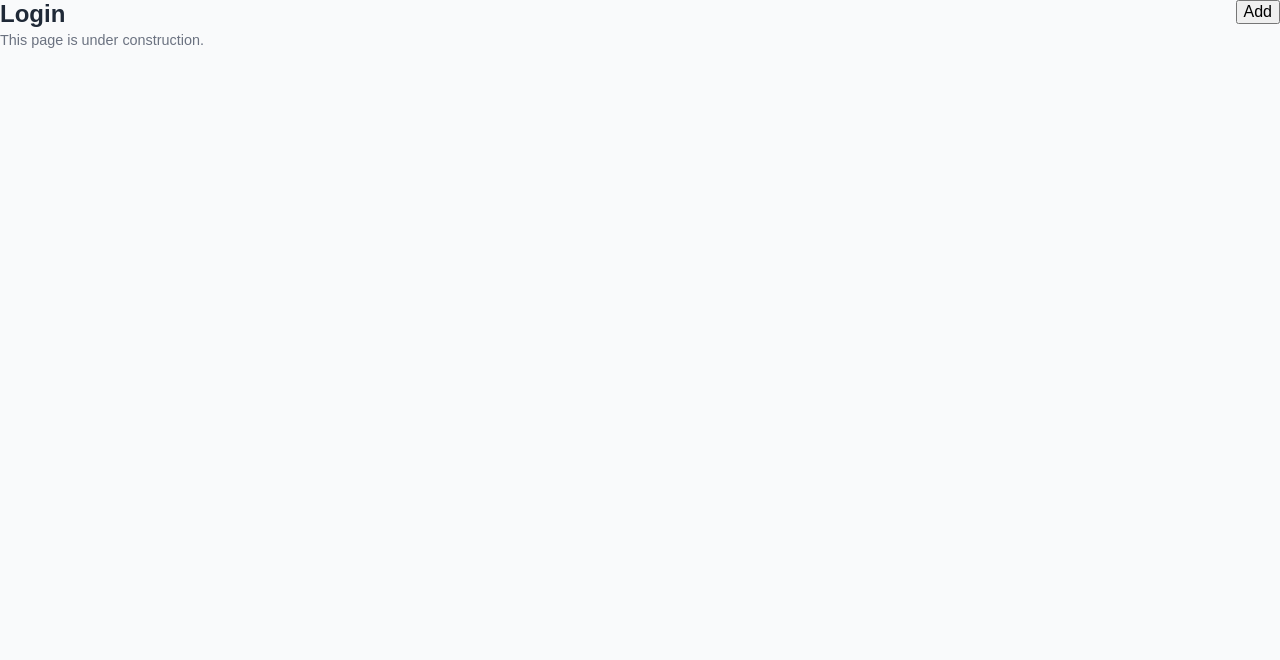
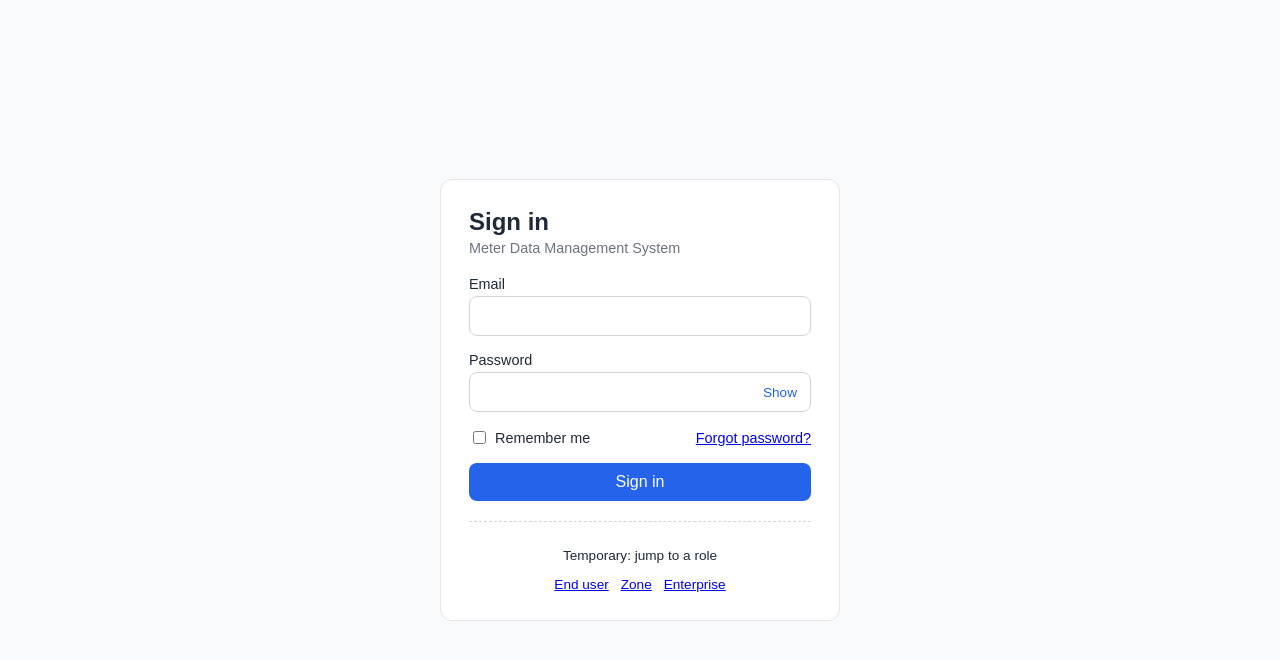
Before and after one commit to Rohithraj16/MDMS, a React (Vite) app: page /login in a window 1280 px wide. Shown: the top 660 px of the page. Built offline with nearby package versions, Linux system fonts and the light colour scheme.

Commit message:
feat: add login, forgot password and reset password pages

```diff
--- /dev/null
+++ b/src/features/auth/components/PasswordField.tsx
@@ -0,0 +1,50 @@
+import { useState } from "react";
+
+interface PasswordFieldProps {
+	id: string;
+	label: string;
+	value: string;
+	onChange: (value: string) => void;
+	error?: string;
+	autoComplete?: string;
+}
+
+export default function PasswordField({
+	id,
+	label,
+	value,
+	onChange,
+	error,
+	autoComplete,
+}: PasswordFieldProps) {
+	const [visible, setVisible] = useState(false);
+
+	return (
+		<div className="auth-field">
+			<label htmlFor={id}>{label}</label>
+			<div className="auth-password">
+				<input
+					id={id}
+					type={visible ? "text" : "password"}
+					value={value}
+					onChange={(e) => onChange(e.target.value)}
+					autoComplete={autoComplete}
+					aria-invalid={!!error}
+				/>
+				<button
+					type="button"
+					className="auth-password__toggle"
+					onClick={() => setVisible((v) => !v)}
+					aria-label={visible ? "Hide password" : "Show password"}
+				>
+					{visible ? "Hide" : "Show"}
+				</button>
+			</div>
+			{error && (
+				<p className="auth-error" role="alert">
+					{error}
+				</p>
+			)}
+		</div>
+	);
+}
--- /dev/null
+++ b/src/features/auth/pages/AuthPages.css
@@ -0,0 +1,122 @@
+.auth-page {
+	min-height: 100vh;
+	display: flex;
+	align-items: center;
+	justify-content: center;
+	padding: 16px;
+}
+
+.auth-card {
+	width: 100%;
+	max-width: 400px;
+	padding: 28px;
+	border: 1px solid var(--border, #e5e7eb);
+	border-radius: 12px;
+	background: var(--surface, #fff);
+}
+
+.auth-card h1 {
+	margin: 0 0 4px;
+	font-size: 1.5rem;
+}
+.auth-card__subtitle {
+	margin: 0 0 20px;
+	color: var(--text-secondary, #6b7280);
+	font-size: 0.9rem;
+}
+
+.auth-field {
+	margin-bottom: 16px;
+}
+.auth-field label {
+	display: block;
+	margin-bottom: 4px;
+	font-size: 0.9rem;
+	font-weight: 500;
+}
+.auth-field input[type="email"],
+.auth-field input[type="text"],
+.auth-field input[type="password"] {
+	width: 100%;
+	box-sizing: border-box;
+	padding: 10px 12px;
+	border: 1px solid var(--border, #d1d5db);
+	border-radius: 8px;
+	font-size: 1rem;
+}
+.auth-field input[aria-invalid="true"] {
+	border-color: #dc2626;
+}
+
+.auth-password {
+	position: relative;
+}
+.auth-password input {
+	padding-right: 64px;
+}
+.auth-password__toggle {
+	position: absolute;
+	top: 50%;
+	right: 8px;
+	transform: translateY(-50%);
+	border: none;
+	background: none;
+	cursor: pointer;
+	font-size: 0.85rem;
+	color: var(--primary, #2563eb);
+}
+
+.auth-error {
+	margin: 4px 0 0;
+	color: #dc2626;
+	font-size: 0.85rem;
+}
+.auth-success {
+	padding: 12px;
+	margin-bottom: 16px;
+	border-radius: 8px;
+	background: #ecfdf5;
+	color: #065f46;
+	font-size: 0.9rem;
+}
+
+.auth-row {
+	display: flex;
+	justify-content: space-between;
+	align-items: center;
+	margin-bottom: 16px;
+	font-size: 0.9rem;
+}
+.auth-row label {
+	display: flex;
+	align-items: center;
+	gap: 6px;
+}
+
+.auth-submit {
+	width: 100%;
+	padding: 10px;
+	border: none;
+	border-radius: 8px;
+	background: var(--primary, #2563eb);
+	color: #fff;
+	font-size: 1rem;
+	cursor: pointer;
+}
+
+.auth-links {
+	margin-top: 16px;
+	text-align: center;
+	font-size: 0.9rem;
+}
+
+.auth-temp {
+	margin-top: 20px;
+	padding-top: 12px;
+	border-top: 1px dashed var(--border, #d1d5db);
+	font-size: 0.85rem;
+	text-align: center;
+}
+.auth-temp a {
+	margin: 0 6px;
+}
--- a/src/features/auth/pages/ForgotPasswordPage.tsx
+++ b/src/features/auth/pages/ForgotPasswordPage.tsx
@@ -1,5 +1,64 @@
-import PlaceholderPage from "../../../shared/components/PlaceholderPage";
+import { useState } from "react";
+import type { FormEvent } from "react";
+import { Link } from "react-router-dom";
+import { validateEmail } from "../utils/validators";
+import "./AuthPages.css";
 
 export default function ForgotPasswordPage() {
-	return <PlaceholderPage title="Forgot Password" />;
+	const [email, setEmail] = useState("");
+	const [error, setError] = useState("");
+	const [sent, setSent] = useState(false);
+
+	const handleSubmit = (e: FormEvent) => {
+		e.preventDefault();
+		const message = validateEmail(email);
+		setError(message);
+		if (message) return;
+		setSent(true); // Temporary: no email is actually sent in Phase 1
+	};
+
+	return (
+		<div className="auth-page">
+			<form className="auth-card" onSubmit={handleSubmit} noValidate>
+				<h1>Forgot password</h1>
+				<p className="auth-card__subtitle">
+					Enter your email and we will send you a reset link.
+				</p>
+
+				{sent && (
+					<div className="auth-success">
+						If an account exists for {email}, a reset link has been sent.
+						<br />
+						Demo:{" "}
+						<Link to="/reset-password/demo-token">open the reset page</Link>
+					</div>
+				)}
+
+				<div className="auth-field">
+					<label htmlFor="email">Email</label>
+					<input
+						id="email"
+						type="email"
+						value={email}
+						onChange={(e) => setEmail(e.target.value)}
+						autoComplete="email"
+						aria-invalid={!!error}
+					/>
+					{error && (
+						<p className="auth-error" role="alert">
+							{error}
+						</p>
+					)}
+				</div>
+
+				<button type="submit" className="auth-submit">
+					Send reset link
+				</button>
+
+				<p className="auth-links">
+					<Link to="/login">Back to sign in</Link>
+				</p>
+			</form>
+		</div>
+	);
 }
--- a/src/features/auth/pages/LoginPage.tsx
+++ b/src/features/auth/pages/LoginPage.tsx
@@ -1,5 +1,103 @@
-import PlaceholderPage from "../../../shared/components/PlaceholderPage";
+import { useState } from "react";
+import type { FormEvent } from "react";
+import { Link, useNavigate } from "react-router-dom";
+import PasswordField from "../components/PasswordField";
+import { validateEmail, validatePassword } from "../utils/validators";
+import "./AuthPages.css";
+
+const REMEMBER_KEY = "mdms_remembered_email";
+
+function getRememberedEmail(): string {
+	try {
+		return localStorage.getItem(REMEMBER_KEY) ?? "";
+	} catch {
+		return "";
+	}
+}
 
 export default function LoginPage() {
-	return <PlaceholderPage title="Login" />;
+	const navigate = useNavigate();
+	const [email, setEmail] = useState(getRememberedEmail);
+	const [password, setPassword] = useState("");
+	const [remember, setRemember] = useState(() => getRememberedEmail() !== "");
+	const [errors, setErrors] = useState({ email: "", password: "" });
+
+	const handleSubmit = (e: FormEvent) => {
+		e.preventDefault();
+		const next = {
+			email: validateEmail(email),
+			password: validatePassword(password),
+		};
+		setErrors(next);
+		if (next.email || next.password) return;
+
+		// Only the email is remembered, never the password
+		try {
+			if (remember) localStorage.setItem(REMEMBER_KEY, email);
+			else localStorage.removeItem(REMEMBER_KEY);
+		} catch {
+			// storage unavailable, ignore
+		}
+
+		// Temporary: real authentication comes later
+		navigate("/user/dashboard");
+	};
+
+	return (
+		<div className="auth-page">
+			<form className="auth-card" onSubmit={handleSubmit} noValidate>
+				<h1>Sign in</h1>
+				<p className="auth-card__subtitle">Meter Data Management System</p>
+
+				<div className="auth-field">
+					<label htmlFor="email">Email</label>
+					<input
+						id="email"
+						type="email"
+						value={email}
+						onChange={(e) => setEmail(e.target.value)}
+						autoComplete="email"
+						aria-invalid={!!errors.email}
+					/>
+					{errors.email && (
+						<p className="auth-error" role="alert">
+							{errors.email}
+						</p>
+					)}
+				</div>
+
+				<PasswordField
+					id="password"
+					label="Password"
+					value={password}
+					onChange={setPassword}
+					error={errors.password}
+					autoComplete="current-password"
+				/>
+
+				<div className="auth-row">
+					<label>
+						<input
+							type="checkbox"
+							checked={remember}
+							onChange={(e) => setRemember(e.target.checked)}
+						/>
+						Remember me
+					</label>
+					<Link to="/forgot-password">Forgot password?</Link>
+				</div>
+
+				<button type="submit" className="auth-submit">
+					Sign in
+				</button>
+
+				<div className="auth-temp">
+					<p>Temporary: jump to a role</p>
+					<Link to="/user/dashboard">End user</Link>
+					<Link to="/zone/dashboard">Zone</Link>
+					<Link to="/enterprise/dashboard">Enterprise</Link>
+				</div>
+			</form>
+		</div>
+	);
 }
--- a/src/features/auth/pages/ResetPasswordPage.tsx
+++ b/src/features/auth/pages/ResetPasswordPage.tsx
@@ -1,5 +1,74 @@
-import PlaceholderPage from "../../../shared/components/PlaceholderPage";
+import { useState } from "react";
+import type { FormEvent } from "react";
+import { Link } from "react-router-dom";
+import PasswordField from "../components/PasswordField";
+import { validateConfirm, validatePassword } from "../utils/validators";
+import "./AuthPages.css";
 
 export default function ResetPasswordPage() {
-	return <PlaceholderPage title="Reset Password" />;
+	const [password, setPassword] = useState("");
+	const [confirm, setConfirm] = useState("");
+	const [errors, setErrors] = useState({ password: "", confirm: "" });
+	const [done, setDone] = useState(false);
+
+	const handleSubmit = (e: FormEvent) => {
+		e.preventDefault();
+		const next = {
+			password: validatePassword(password),
+			confirm: validateConfirm(password, confirm),
+		};
+		setErrors(next);
+		if (next.password || next.confirm) return;
+		setDone(true); // Temporary: the token is not checked in Phase 1
+	};
+
+	if (done) {
+		return (
+			<div className="auth-page">
+				<div className="auth-card">
+					<h1>Password updated</h1>
+					<div className="auth-success">
+						Your password has been reset. You can sign in now.
+					</div>
+					<p className="auth-links">
+						<Link to="/login">Go to sign in</Link>
+					</p>
+				</div>
+			</div>
+		);
+	}
+
+	return (
+		<div className="auth-page">
+			<form className="auth-card" onSubmit={handleSubmit} noValidate>
+				<h1>Reset password</h1>
+				<p className="auth-card__subtitle">Choose a new password.</p>
+
+				<PasswordField
+					id="new-password"
+					label="New password"
+					value={password}
+					onChange={setPassword}
+					error={errors.password}
+					autoComplete="new-password"
+				/>
+				<PasswordField
+					id="confirm-password"
+					label="Confirm password"
+					value={confirm}
+					onChange={setConfirm}
+					error={errors.confirm}
+					autoComplete="new-password"
+				/>
+
+				<button type="submit" className="auth-submit">
+					Reset password
+				</button>
+
+				<p className="auth-links">
+					<Link to="/login">Back to sign in</Link>
+				</p>
+			</form>
+		</div>
+	);
 }
--- /dev/null
+++ b/src/features/auth/utils/validators.ts
@@ -0,0 +1,18 @@
+export function validateEmail(value: string): string {
+	if (!value.trim()) return "Email is required";
+	if (!/^[^\s@]+@[^\s@]+\.[^\s@]+$/.test(value))
+		return "Enter a valid email address";
+	return "";
+}
+
+export function validatePassword(value: string): string {
+	if (!value) return "Password is required";
+	if (value.length < 8) return "Password must be at least 8 characters";
+	return "";
+}
+
+export function validateConfirm(password: string, confirm: string): string {
+	if (!confirm) return "Please confirm your password";
+	if (password !== confirm) return "Passwords do not match";
+	return "";
+}
```
Also changed, not shown: 2 other files (tests, documents, lock files or other folders).
